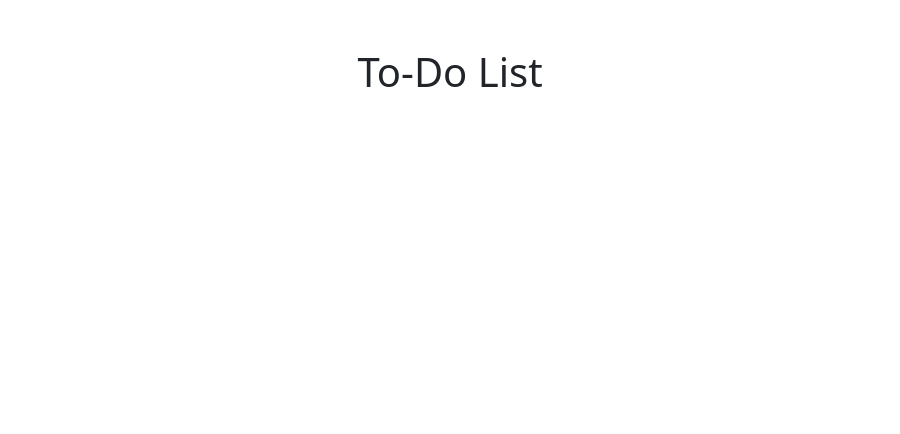
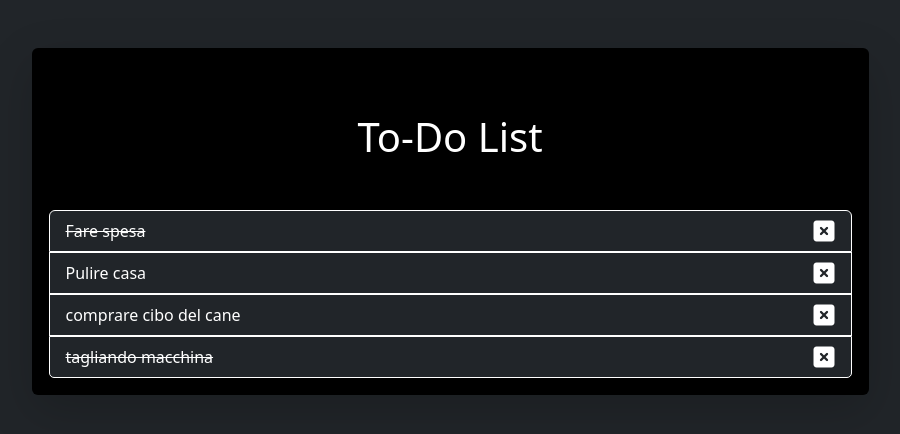
Before and after one commit to FedeViga/vue-todolist, a plain HTML site: page index.html in a window 1280 px wide. Shown: the whole page, without its empty margins (190-1090 px from the left). Drawn offline with nearby package versions, Linux system fonts and the light colour scheme.

Commit message:
completata milestone 1

```diff
--- a/index.html
+++ b/index.html
@@ -12,17 +12,45 @@
 
     <title>To-Do List</title>
 </head>
-<body>
+<body class="bg-dark">
 
     <!-- vue -->
     <script src='https://unpkg.com/vue@3/dist/vue.global.js'></script>
 
-    <div class="container">
 
-        <h1 class="text-center my-5">
-            To-Do List
-        </h1>
 
+    <div id="app">
+
+        <div class="container">
+
+            <div class="card col-12 col-md-9 mx-auto mt-5 p-3 text-center text-white bg-black shadow-lg">
+
+                <h1 class="text-center my-5">
+                    To-Do List
+                </h1>
+
+                <!-- lista di task -->
+                <ul class="list-group">
+
+                    <!-- creo li per ogni oggetto contenuto nell'array tasks -->
+                    <li
+                        v-for="currentTask in tasks"
+                        class="list-group-item list-group-item-action d-flex justify-content-between bg-dark border border-white text-white"
+                    >
+
+                        <!-- se il task è stato eseguito sbarro il testo -->
+                        <span :class="currentTask.done ? 'text-decoration-line-through' : ''">
+                            {{currentTask.text}}
+                        </span>
+
+                        <i @click="deleteTask(index)" class="fa-solid fa-square-xmark fs-4"></i>
+
+                    </li>
+
+                </ul>
+            </div>
+
+        </div>
     </div>
 
 
--- a/js/script.js
+++ b/js/script.js
@@ -14,3 +14,39 @@ Bonus:
 1- oltre al click sul pulsante per la aggiunta del task, intercettare anche il tasto ENTER per aggiungere il todo alla lista
 2- cliccando sul testo dell'item, invertire il valore della proprietà done del todo corrispondente (se done era uguale a false, impostare true e viceversa)
 */
+
+
+
+const { createApp } = Vue
+
+createApp({
+
+    data() {
+
+        return {
+
+            // array di oggetti contenenti il testo del task e variabile booleana
+            tasks: [
+
+                {
+                    text: 'Fare spesa',
+                    done: true
+                },
+                {
+                    text: 'Pulire casa',
+                    done: false
+                },
+                {
+                    text: 'comprare cibo del cane',
+                    done: false
+                },
+                {
+                    text: 'tagliando macchina',
+                    done: true
+                }
+            ]
+
+        }
+    },
+
+}).mount('#app');
```
